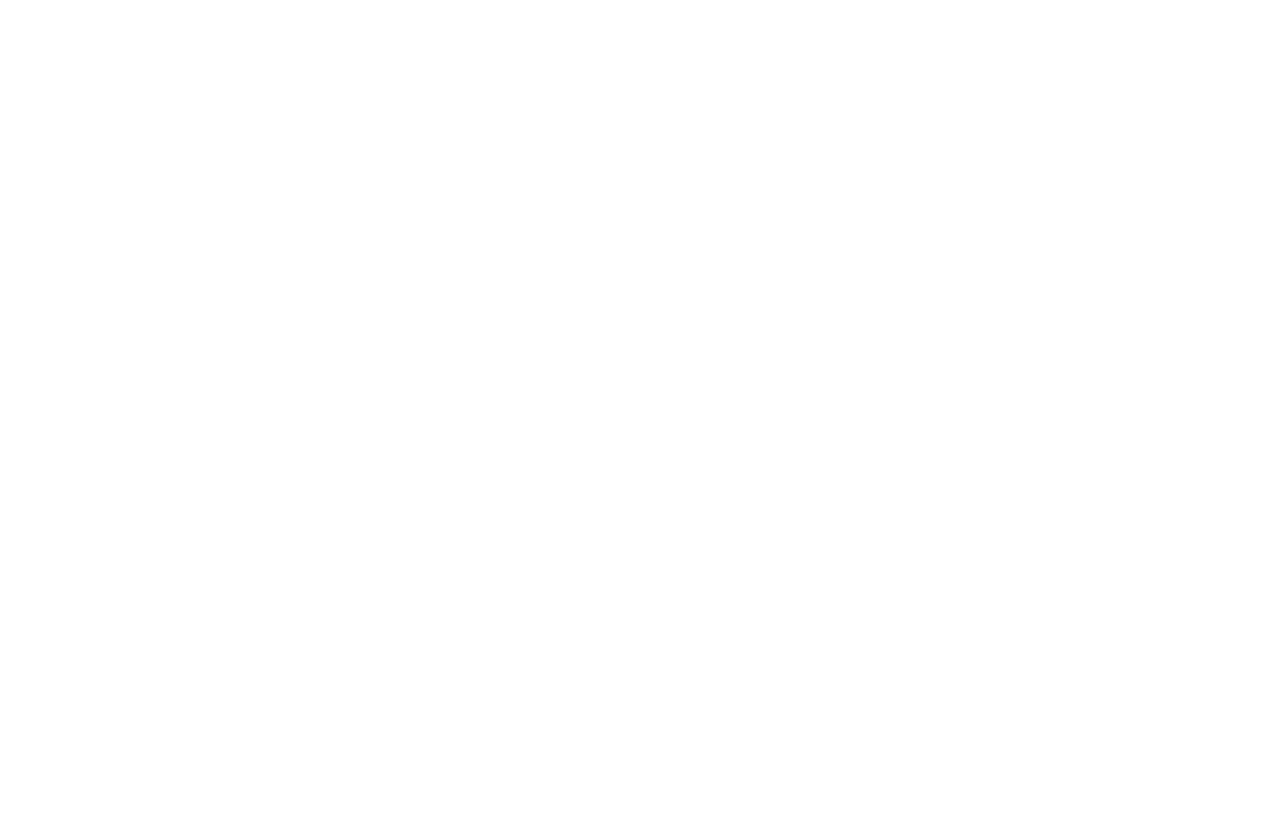
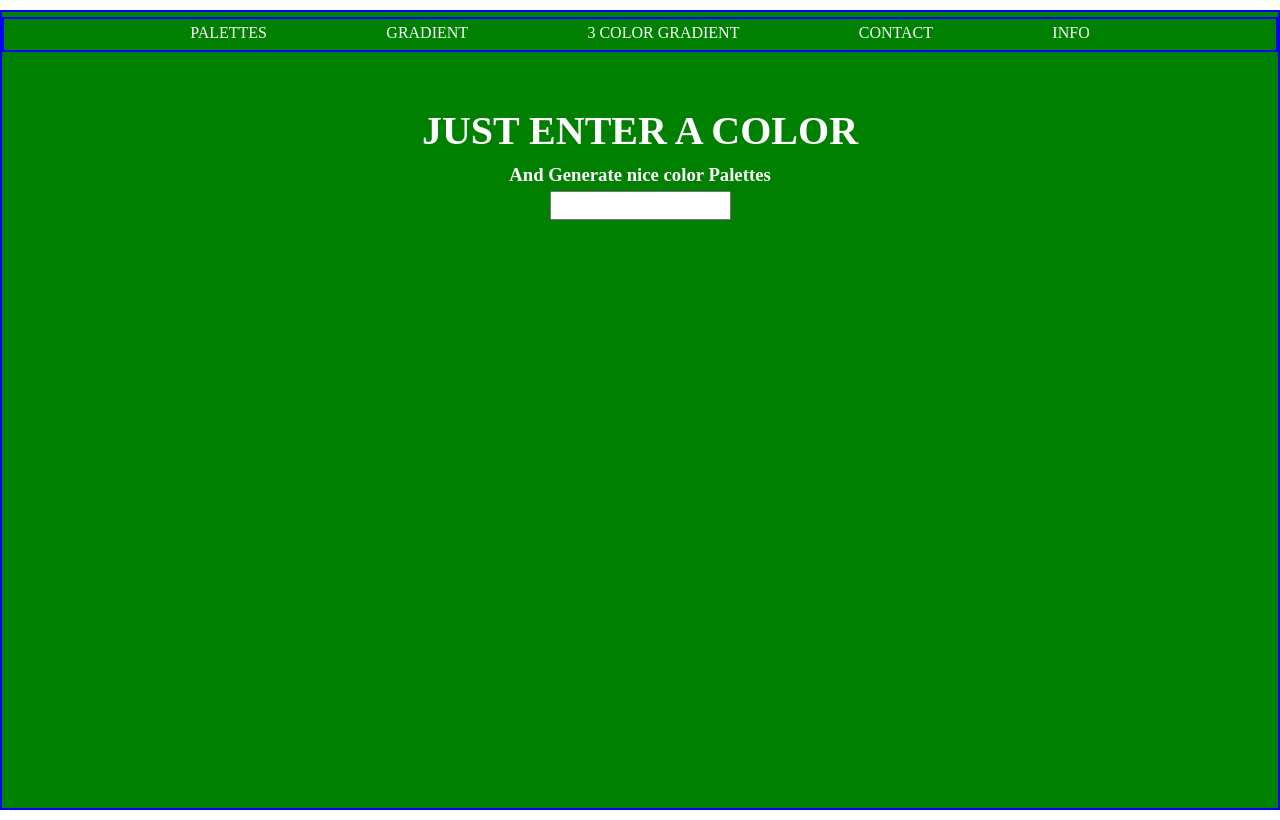
Before and after one commit to Prakhar-Garg7/SpaceColor, a Django app: page / in a window 1280 px wide. Before the commit the page is empty. Run offline with Django 5.2, Linux system fonts and the light colour scheme.

Commit message:
created basic design of index

```diff
--- /dev/null
+++ b/myproject/static/css/index.css
@@ -0,0 +1,32 @@
+*{
+                    padding: 5px 0;
+                    margin: 0;
+                    box-sizing: border-box;
+}
+.cont{
+                    width: 100%;
+                    min-height: 100vh;
+                    border: 2px solid blue;
+                    background-color: green;
+}
+ul{
+                    display: flex;
+                    width: 100%;
+                    height: 35px;
+                    border: 2px solid blue;
+                    justify-content: space-around;
+                    padding: 0 10%;
+                    margin: 0;
+                    list-style-type: none;
+                    gap: 2px;
+}
+li{
+                    color: white;
+                    size: 14px;
+}
+.hero{
+                    width: 100%;
+                    padding: 50px;
+                    text-align: center;
+                    font-weight: bolder;
+}
--- a/myproject/templates/index.html
+++ b/myproject/templates/index.html
@@ -3,9 +3,25 @@
 <head>
                     <meta charset="UTF-8">
                     <meta name="viewport" content="width=device-width, initial-scale=1.0">
+                    {% load static %}
+                    <link rel="stylesheet" href="{% static 'css/index.css' %}">
                     <title>Index.html</title>
 </head>
 <body>
-
+             <div class="cont">
+                    <ul class="header">
+                                        <li>PALETTES</li>
+                                        <li>GRADIENT</li>
+                                        <li>3 COLOR GRADIENT</li>
+                                        <li>CONTACT</li>
+                                        <li>INFO</li>
+                    </ul>
+                    <div class="hero">
+                                        <h1 style="color: white; font-size: 40px;">JUST ENTER A COLOR</h1>
+                                        <h3 style="color: white;">And Generate nice color Palettes</h3>
+                                        <input type="text" name="btn1" id="">
+                    </div>
+             </div>
+             <script src="{% static 'js/index.js' %}"></script>
 </body>
 </html>
```
Also changed, not shown: myproject/myproject/settings.py (+8 -0 lines), myproject/static/images/colorspace_logo.png (added), myproject/static/js/index.js (added).
